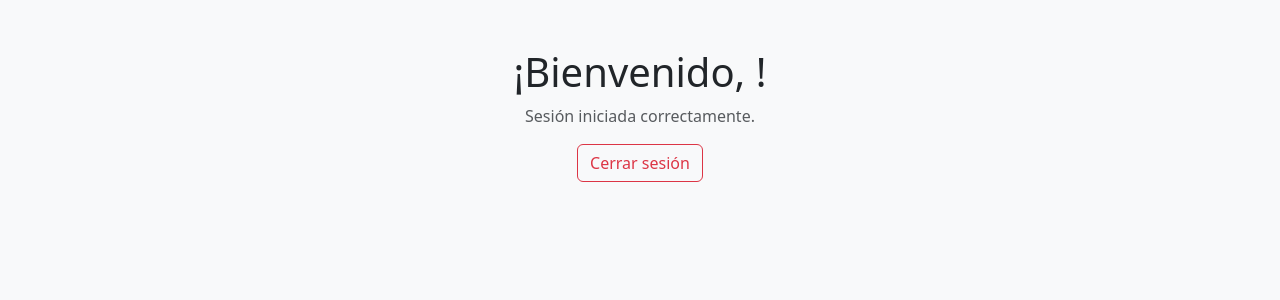
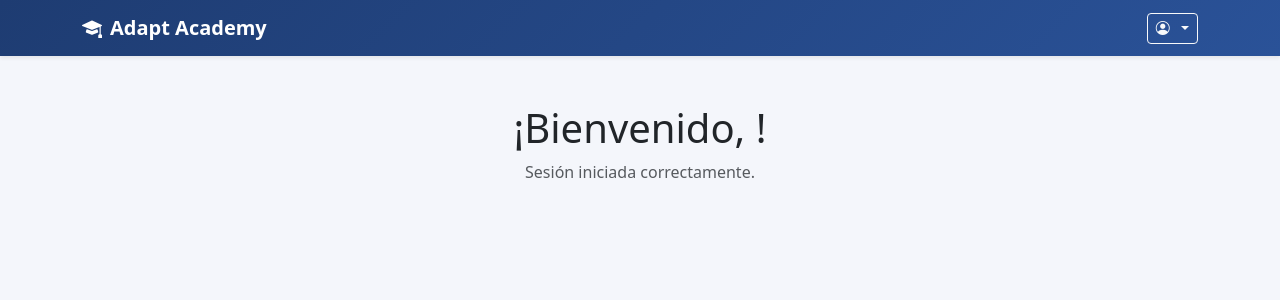
Before and after one commit to VAALTS/Proyecto-de-titulo, a Django app: page /alumno/ in a window 1280 px wide. Shown: the top 300 px of the page. Run offline with Django 5.2, Linux system fonts and the light colour scheme; the visitor is signed in with stand-in values (Sample User, id 1).

Commit message:
Menu despegable para el cierre de sesión

```diff
--- a/SCO/Main/settings.py
+++ b/SCO/Main/settings.py
@@ -52,6 +52,7 @@
     'django.middleware.common.CommonMiddleware',
     'django.middleware.csrf.CsrfViewMiddleware',
     'django.contrib.auth.middleware.AuthenticationMiddleware',
+    'usuarios.middleware.SinCacheAutenticadoMiddleware',
     'django.contrib.messages.middleware.MessageMiddleware',
     'django.middleware.clickjacking.XFrameOptionsMiddleware',
 ]
--- /dev/null
+++ b/SCO/usuarios/templates/base.html
@@ -0,0 +1,56 @@
+<!DOCTYPE html>
+<html lang="es">
+<head>
+    <meta charset="UTF-8">
+    <meta name="viewport" content="width=device-width, initial-scale=1.0">
+    <title>{% block title %}Adapt Academy{% endblock %}</title>
+    <link href="https://cdn.jsdelivr.net/npm/bootstrap@5.3.3/dist/css/bootstrap.min.css" rel="stylesheet">
+    <link href="https://cdn.jsdelivr.net/npm/bootstrap-icons@1.11.3/font/bootstrap-icons.css" rel="stylesheet">
+    <style>
+        body { background-color: #f4f6fb; }
+        .navbar-principal { background: linear-gradient(135deg, #1e3c72, #2a5298); }
+    </style>
+    {% block extra_css %}{% endblock %}
+</head>
+<body>
+
+    <nav class="navbar navbar-dark navbar-principal shadow-sm">
+        <div class="container">
+            <a class="navbar-brand fw-bold" href="{% url 'home' %}">
+                <i class="bi bi-mortarboard-fill me-2"></i>Adapt Academy
+            </a>
+
+            {# RF-02: menú de usuario con el cierre de sesión, arriba a la derecha en todas las páginas #}
+            <div class="dropdown">
+                <button class="btn btn-outline-light btn-sm dropdown-toggle" type="button"
+                        id="menuUsuario" data-bs-toggle="dropdown" aria-expanded="false">
+                    <i class="bi bi-person-circle"></i>
+                    <span class="d-none d-sm-inline ms-1">{{ user.get_short_name }}</span>
+                </button>
+                <ul class="dropdown-menu dropdown-menu-end shadow" aria-labelledby="menuUsuario">
+                    <li class="px-3 py-2">
+                        <div class="fw-semibold">{{ user.get_short_name }}</div>
+                        <div class="small text-muted">{{ user.email }}</div>
+                        <span class="badge text-bg-secondary mt-1">{{ user.get_rol_display }}</span>
+                    </li>
+                    <li><hr class="dropdown-divider"></li>
+                    <li>
+                        <form method="post" action="{% url 'logout' %}" class="m-0">
+                            {% csrf_token %}
+                            <button type="submit" class="dropdown-item text-danger">
+                                <i class="bi bi-box-arrow-right me-2"></i>Cerrar sesión
+                            </button>
+                        </form>
+                    </li>
+                </ul>
+            </div>
+        </div>
+    </nav>
+
+    <main class="container py-5">
+        {% block content %}{% endblock %}
+    </main>
+
+    <script src="https://cdn.jsdelivr.net/npm/bootstrap@5.3.3/dist/js/bootstrap.bundle.min.js"></script>
+</body>
+</html>
--- a/SCO/usuarios/templates/inicio_de_sesion/home.html
+++ b/SCO/usuarios/templates/inicio_de_sesion/home.html
@@ -1,20 +1,10 @@
-<!DOCTYPE html>
-<html lang="es">
-<head>
-    <meta charset="UTF-8">
-    <meta name="viewport" content="width=device-width, initial-scale=1.0">
-    <title>Inicio</title>
-    <link href="https://cdn.jsdelivr.net/npm/bootstrap@5.3.3/dist/css/bootstrap.min.css" rel="stylesheet">
-</head>
-<body class="bg-light">
-    <div class="container py-5 text-center">
-        <h1>¡Bienvenido, {{ user.get_short_name }}!</h1>
-        <p class="text-muted">Sesión iniciada correctamente.</p>
+{% extends 'base.html' %}
 
-        <form method="post" action="{% url 'logout' %}">
-            {% csrf_token %}
-            <button type="submit" class="btn btn-outline-danger">Cerrar sesión</button>
-        </form>
-    </div>
-</body>
-</html>
+{% block title %}Inicio{% endblock %}
+
+{% block content %}
+<div class="text-center">
+    <h1>¡Bienvenido, {{ user.get_short_name }}!</h1>
+    <p class="text-muted">Sesión iniciada correctamente.</p>
+</div>
+{% endblock %}
```
Also changed, not shown: SCO/usuarios/middleware.py (added, +15 -0 lines), SCO/usuarios/templates/administrador/base_admin.html (+6 -36 lines), SCO/usuarios/tests.py (+44 -0 lines).
